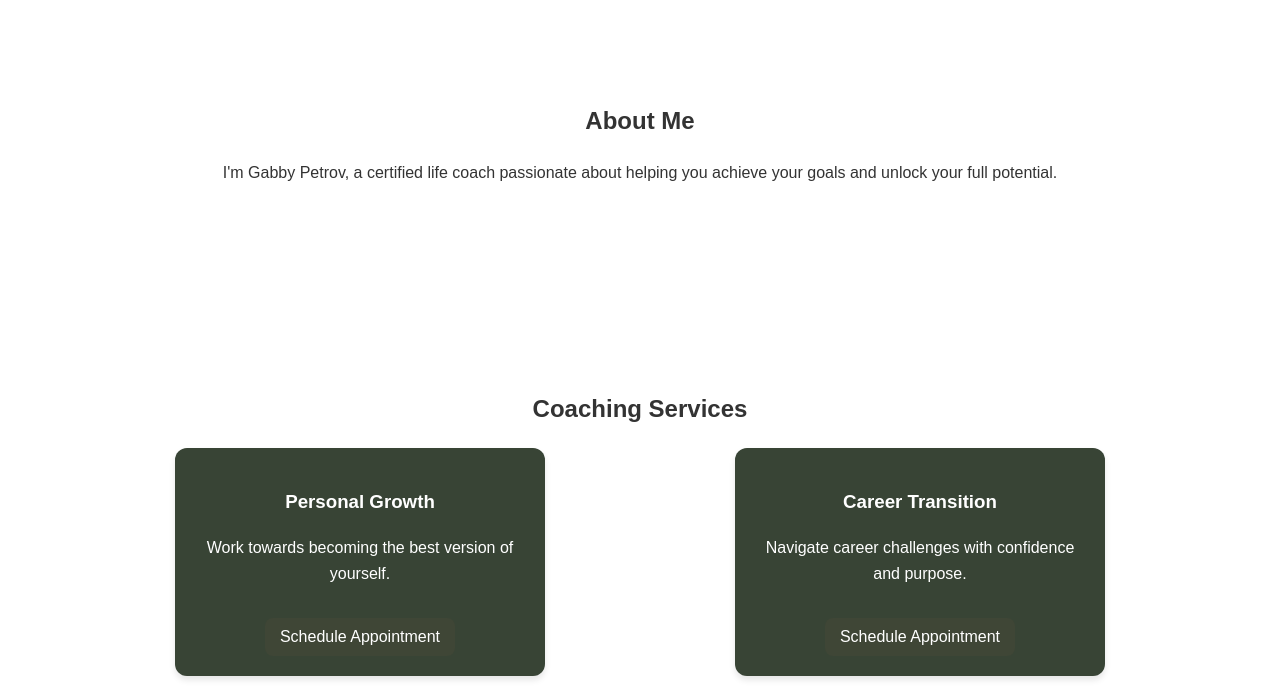
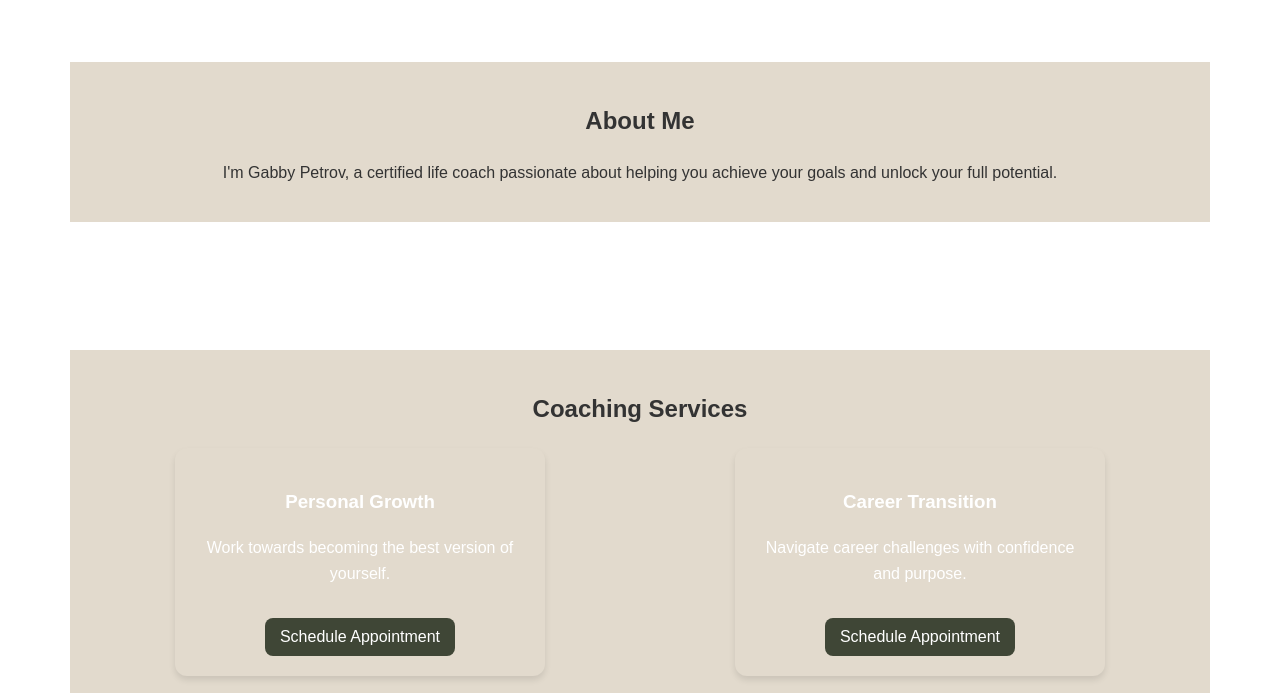
Before and after one commit to gabrielanp/coaching, a plain HTML site: page index.html in a window 1280 px wide. Shown: the part 930-1623 px from the top of the page. Drawn offline with Linux system fonts and the light colour scheme.

Commit message:
Update styles.css

```diff
--- a/styles.css
+++ b/styles.css
@@ -12,6 +12,7 @@ body {
     margin: auto;
     padding: 20px;
     text-align: center;
+    background: #e2dacd;
 }
 
 /* Header */
@@ -103,7 +104,7 @@ section {
     margin-top: 20px;
 }
 .service-item {
-    background: rgba(56,68,53,255); /* Gray-green with transparency */
+    background: #e2dacd;
     color: white;
     padding: 20px;
     border-radius: 12px;
```
